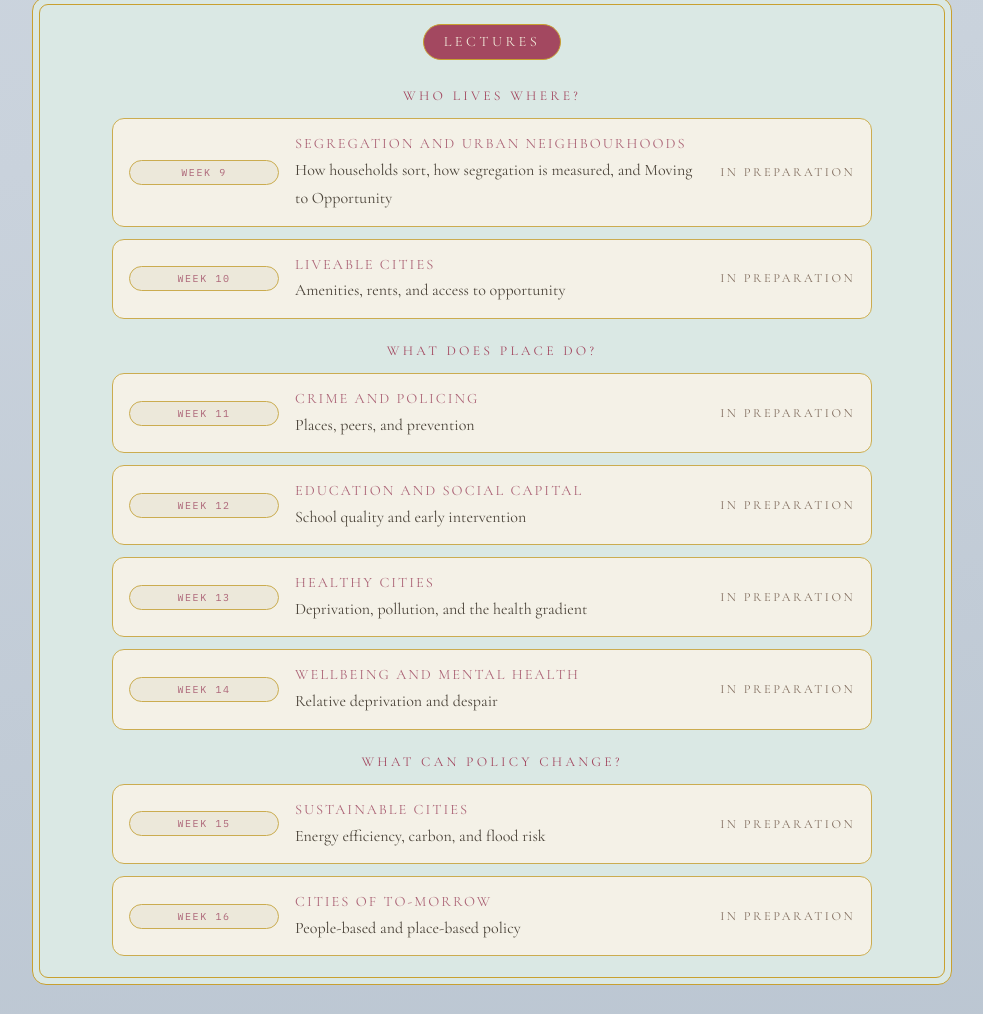
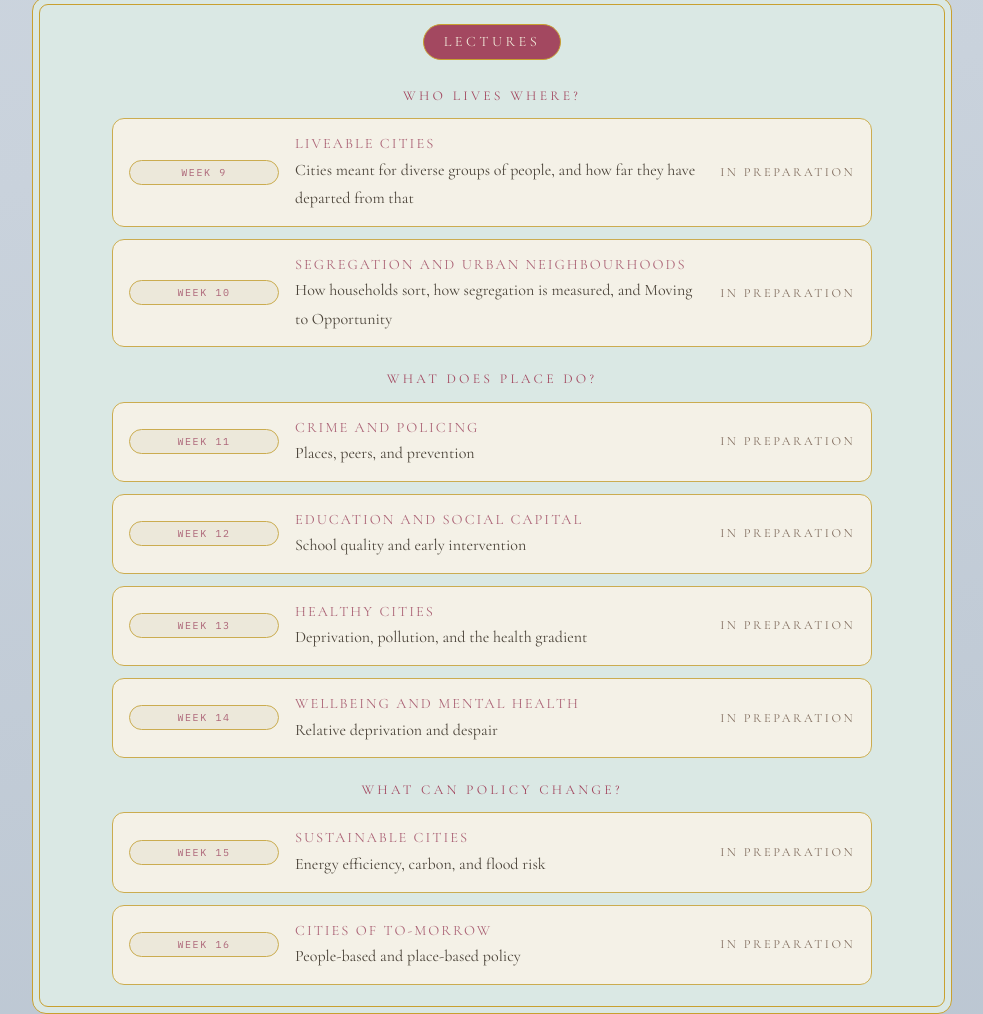
Before and after one commit to jerchenn/p11, a plain HTML site: page index.html in a window 1280 px wide. Shown: the part 1166-2180 px from the top of the page, without its empty margins (148-1131 px from the left). Drawn offline with nearby package versions, Linux system fonts and the light colour scheme.

Commit message:
Liveable cities before segregation
Co-Authored-By: Claude Fable 5.1 <noreply@anthropic.com>

```diff
--- a/index.html
+++ b/index.html
@@ -133,8 +133,8 @@ footer .made{flex-basis:100%;text-align:center;font-size:.62rem;letter-spacing:.
   <span class="sign">Lectures</span>
   <div class="path">
     <div class="grp">Who lives where?</div>
-    <div class="stop wait"><span class="n">Week 9</span><span><b>Segregation and urban neighbourhoods</b><span class="d">How households sort, how segregation is measured, and Moving to Opportunity</span></span><span class="go w">In preparation</span></div>
-    <div class="stop wait"><span class="n">Week 10</span><span><b>Liveable cities</b><span class="d">Amenities, rents, and access to opportunity</span></span><span class="go w">In preparation</span></div>
+    <div class="stop wait"><span class="n">Week 9</span><span><b>Liveable cities</b><span class="d">Cities meant for diverse groups of people, and how far they have departed from that</span></span><span class="go w">In preparation</span></div>
+    <div class="stop wait"><span class="n">Week 10</span><span><b>Segregation and urban neighbourhoods</b><span class="d">How households sort, how segregation is measured, and Moving to Opportunity</span></span><span class="go w">In preparation</span></div>
     <div class="grp">What does place do?</div>
     <div class="stop wait"><span class="n">Week 11</span><span><b>Crime and policing</b><span class="d">Places, peers, and prevention</span></span><span class="go w">In preparation</span></div>
     <div class="stop wait"><span class="n">Week 12</span><span><b>Education and social capital</b><span class="d">School quality and early intervention</span></span><span class="go w">In preparation</span></div>
```
